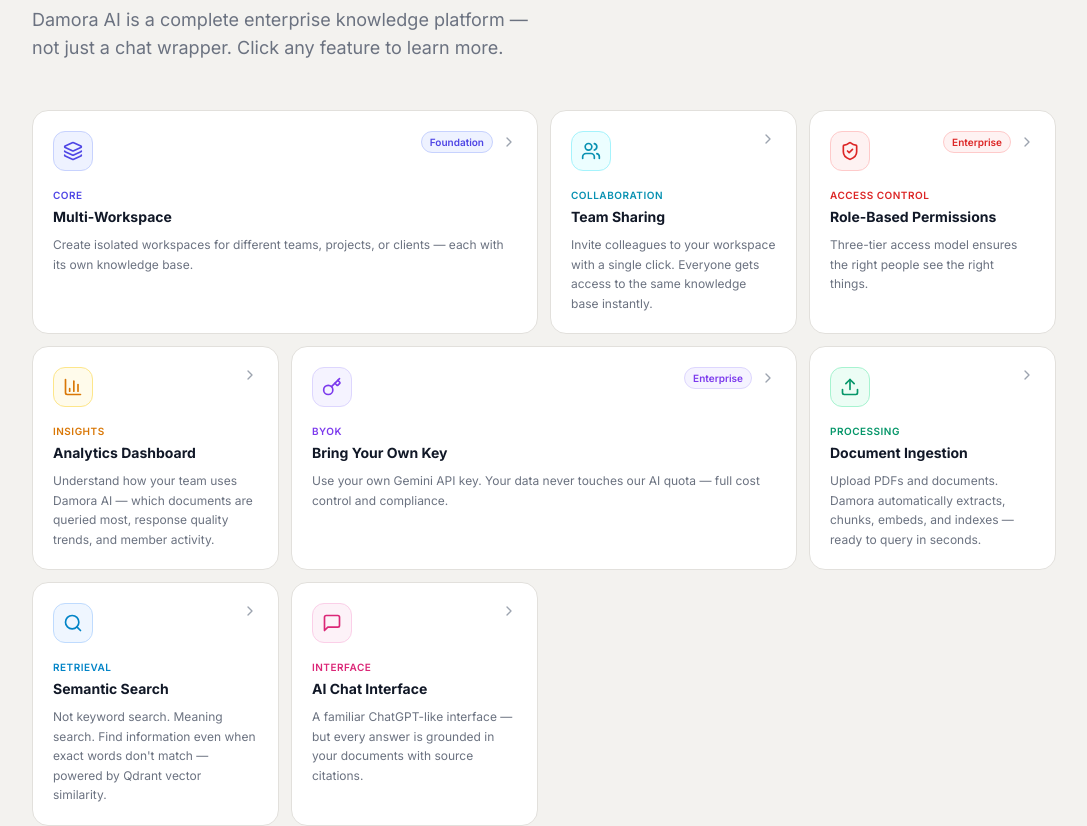
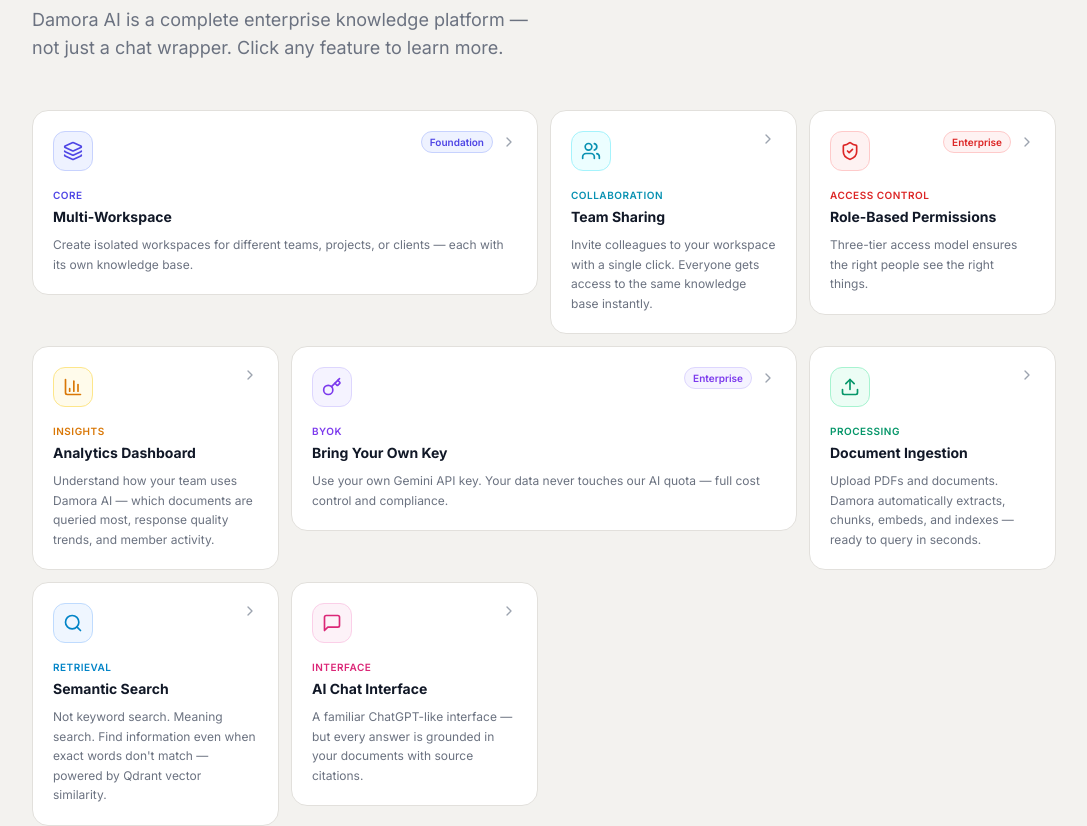
Before and after one commit to lavneetsh/Damora-AI, a Next.js app in the folder apps/web/: page / in a window 1280 px wide. Shown: the part 3638-4464 px from the top of the page, without its empty margins (96-1183 px from the left). Built offline with nearby package versions, Linux system fonts and the light colour scheme.

Commit message:
fix(landing): smooth card expansion animation, align grid items to top, update timeline and footer start year to 2025

```diff
--- a/apps/web/src/components/landing/BuiltBySection.tsx
+++ b/apps/web/src/components/landing/BuiltBySection.tsx
@@ -19,7 +19,7 @@
 ];
 
 const timeline = [
-  { year: '2024', label: 'Started building', detail: 'Chose the RAG stack — NestJS, Qdrant, Gemini' },
+  { year: '2025', label: 'Started building', detail: 'Chose the RAG stack — NestJS, Qdrant, Gemini' },
   { year: '→', label: 'Full Stack Development', detail: 'Auth, uploads, document processing, chat' },
   { year: '→', label: 'Production Deployment', detail: 'Render, Vercel, Neon, Upstash, R2, Qdrant Cloud' },
   { year: 'Now', label: 'Enterprise AI Focus', detail: 'Distributed systems · Background jobs · AI pipelines' },
--- a/apps/web/src/components/landing/FeaturesSection.tsx
+++ b/apps/web/src/components/landing/FeaturesSection.tsx
@@ -190,7 +190,7 @@
             hidden: { opacity: 0 },
             visible: { opacity: 1, transition: { staggerChildren: 0.06 } },
           }}
-          className="grid grid-cols-1 sm:grid-cols-2 lg:grid-cols-4 gap-3 auto-rows-auto"
+          className="grid grid-cols-1 sm:grid-cols-2 lg:grid-cols-4 gap-3 auto-rows-auto items-start"
         >
           {features.map((feat, i) => {
             const Icon = feat.icon;
@@ -201,15 +201,17 @@
             return (
               <motion.div
                 key={feat.id}
+                layout
                 variants={{ hidden: { opacity: 0, y: 16 }, visible: { opacity: 1, y: 0 } }}
-                className={`${isWide ? 'sm:col-span-2' : 'col-span-1'}`}
+                className={`${isWide ? 'sm:col-span-2' : 'col-span-1'} self-start`}
               >
                 <button
                   onClick={() => setActiveFeature(isActive ? null : feat.id)}
-                  className="w-full text-left h-full"
+                  className="w-full text-left block"
                 >
-                  <div
-                    className={`h-full rounded-2xl border p-5 transition-all duration-200 cursor-pointer bg-white ${
+                  <motion.div
+                    layout
+                    className={`rounded-2xl border p-5 transition-all duration-200 cursor-pointer bg-white ${
                       isActive
                         ? 'shadow-md scale-[1.01]'
                         : 'hover:shadow-sm hover:border-[#C7C5C0]'
@@ -262,14 +264,14 @@
                     <p className="text-xs text-[#6B7280] leading-relaxed">{feat.description}</p>
 
                     {/* Expandable bullets */}
-                    <AnimatePresence>
+                    <AnimatePresence initial={false}>
                       {isActive && (
                         <motion.div
                           initial={{ opacity: 0, height: 0 }}
                           animate={{ opacity: 1, height: 'auto' }}
                           exit={{ opacity: 0, height: 0 }}
-                          transition={{ duration: 0.2 }}
-                          className="mt-4 pt-4 border-t space-y-2"
+                          transition={{ duration: 0.25, ease: [0.16, 1, 0.3, 1] }}
+                          className="mt-4 pt-4 border-t space-y-2 overflow-hidden"
                           style={{ borderColor: feat.borderColor }}
                         >
                           {feat.bullets.map(bullet => (
@@ -284,7 +286,7 @@
                         </motion.div>
                       )}
                     </AnimatePresence>
-                  </div>
+                  </motion.div>
                 </button>
               </motion.div>
             );
--- a/apps/web/src/components/landing/Footer.tsx
+++ b/apps/web/src/components/landing/Footer.tsx
@@ -29,7 +29,7 @@
           >
             GitHub
           </a>
-          <span>© 2024 Lavneet Sharma</span>
+          <span>© 2025 Lavneet Sharma</span>
         </div>
       </div>
     </footer>
```
Also changed, not shown: 1 other file (tests, documents, lock files or other folders).
